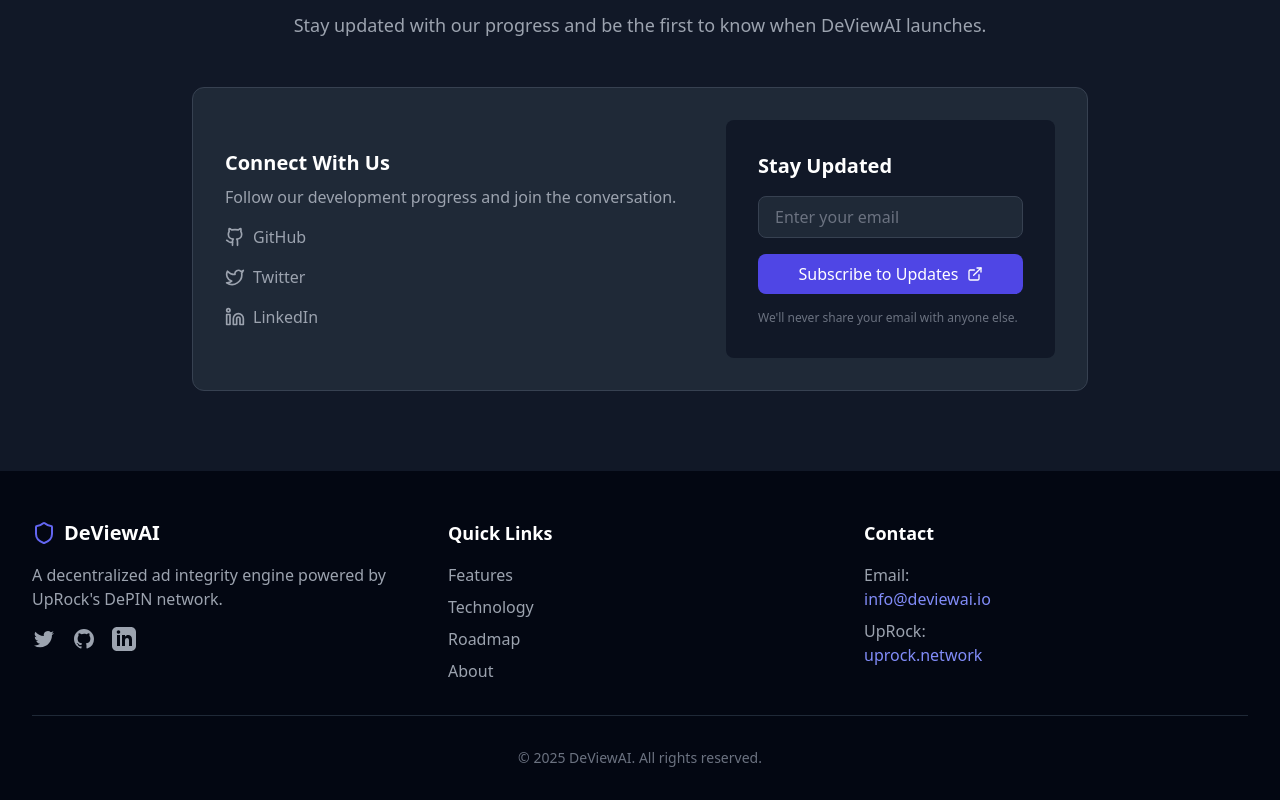
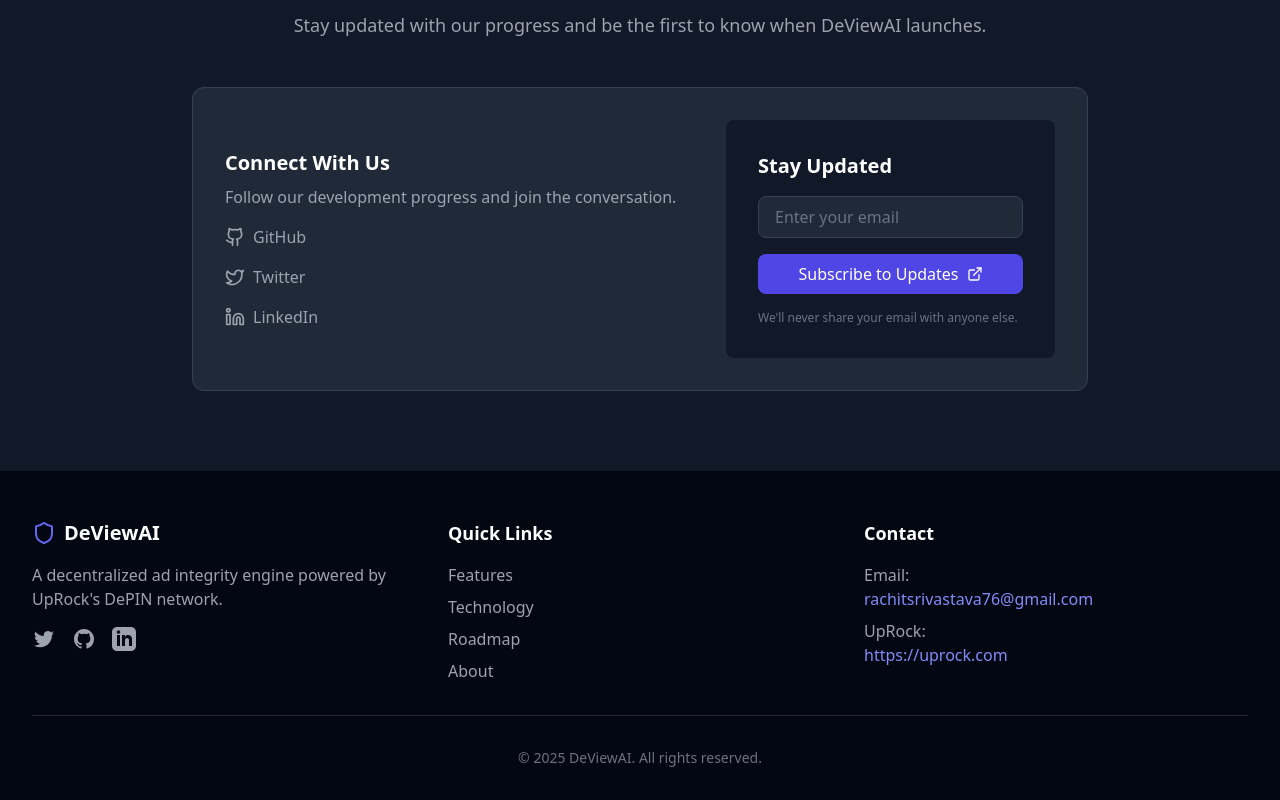
Before and after one commit to RachitSrivastava12/Ad-Verify, a React (Vite) app: page / in a window 1280 px wide. Shown: the part 4473-5273 px from the top of the page. Built offline with nearby package versions, Linux system fonts and the light colour scheme.

Commit message:
Updated Footer.tsx

```diff
--- a/src/components/Footer.tsx
+++ b/src/components/Footer.tsx
@@ -68,13 +68,13 @@
               <li className="text-gray-400">
                 <span className="block">Email:</span>
                 <a href="mailto:rachitsrivastava76@gmail.com" className="text-indigo-400 hover:text-indigo-300">
-                  info@deviewai.io
+                  rachitsrivastava76@gmail.com
                 </a>
               </li>
               <li className="text-gray-400">
                 <span className="block">UpRock:</span>
                 <a href="https://uprock.com/" target="_blank" rel="noopener noreferrer" className="text-indigo-400 hover:text-indigo-300">
-                  uprock.network
+                  https://uprock.com
                 </a>
               </li>
             </ul>
```
